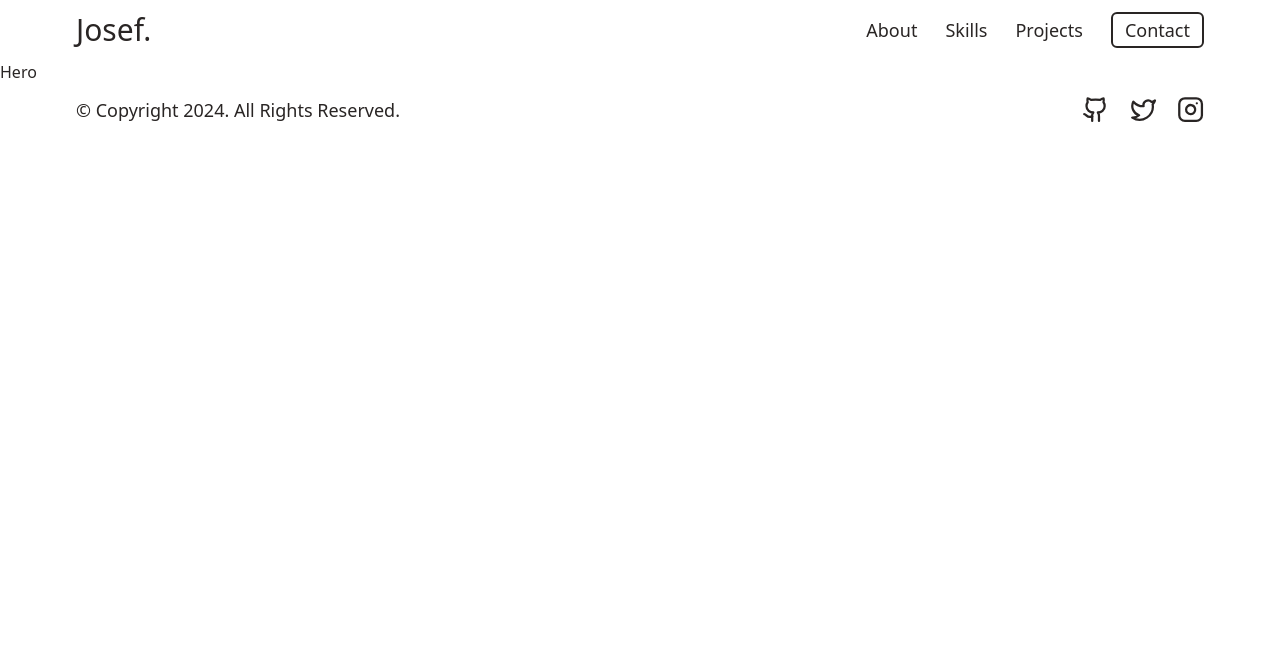
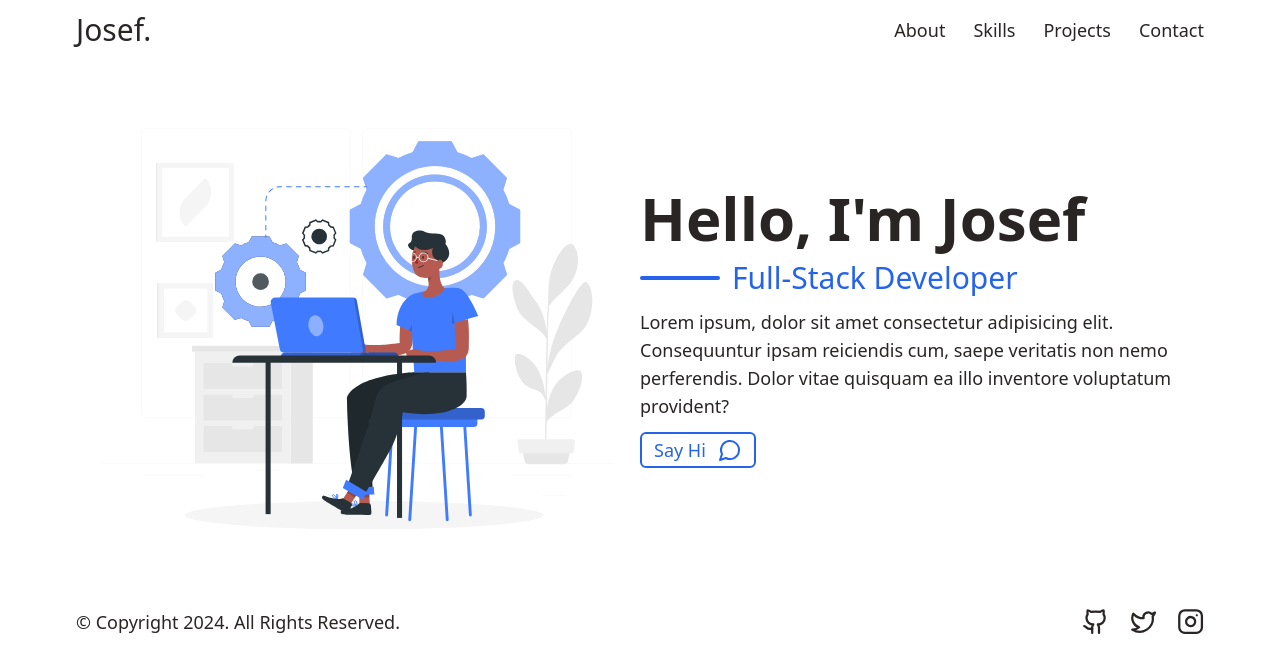
Before and after one commit to aay7ush/cdm-portfolio-website, a React (Vite) app: page / in a window 1280 px wide. Shown: the top 672 px of the page. Built offline with nearby package versions, Linux system fonts and the light colour scheme.

Commit message:
feat: add hero section

```diff
--- a/src/index.css
+++ b/src/index.css
@@ -15,7 +15,11 @@ body {
     @apply hover:underline underline-offset-4;
   }
 
-  .contact-btn {
-    @apply border-2 border-stone-800 font-medium px-3 py-0.5 rounded-md transition duration-300 hover:bg-stone-800 hover:text-white;
+  .btn {
+    @apply border-2 font-medium px-3 py-0.5 rounded-md transition duration-300 hover:text-white;
+  }
+
+  .btn-primary {
+    @apply border-blue-600 text-blue-600 hover:bg-blue-600 w-fit flex gap-3 items-center mx-auto lg:mx-0;
   }
 }
--- a/src/pages/Hero.jsx
+++ b/src/pages/Hero.jsx
@@ -1,4 +1,33 @@
+import { MessageCircle } from 'lucide-react'
+import { Link } from 'react-router-dom'
+
 const Hero = () => {
-  return <div>Hero</div>
+  return (
+    <section className="container grid lg:grid-cols-2 items-center">
+      <img src="/hero.svg" alt="hero image" className="max-w-lg mx-auto" />
+
+      <div className="grid gap-y-3 text-center lg:text-start">
+        <h2 className="text-5xl lg:text-6xl font-bold">
+          Hello, I&apos;m Josef
+        </h2>
+
+        <div className="text-blue-600 font-medium flex gap-3 items-center justify-center lg:justify-normal">
+          <span className="w-20 rounded-md h-1 bg-blue-600" />
+          <p className="text-3xl">Full-Stack Developer</p>
+        </div>
+
+        <p>
+          Lorem ipsum, dolor sit amet consectetur adipisicing elit. Consequuntur
+          ipsam reiciendis cum, saepe veritatis non nemo perferendis. Dolor
+          vitae quisquam ea illo inventore voluptatum provident?
+        </p>
+
+        <Link to="/contact" className="btn btn-primary">
+          Say Hi
+          <MessageCircle />
+        </Link>
+      </div>
+    </section>
+  )
 }
 export default Hero
```
